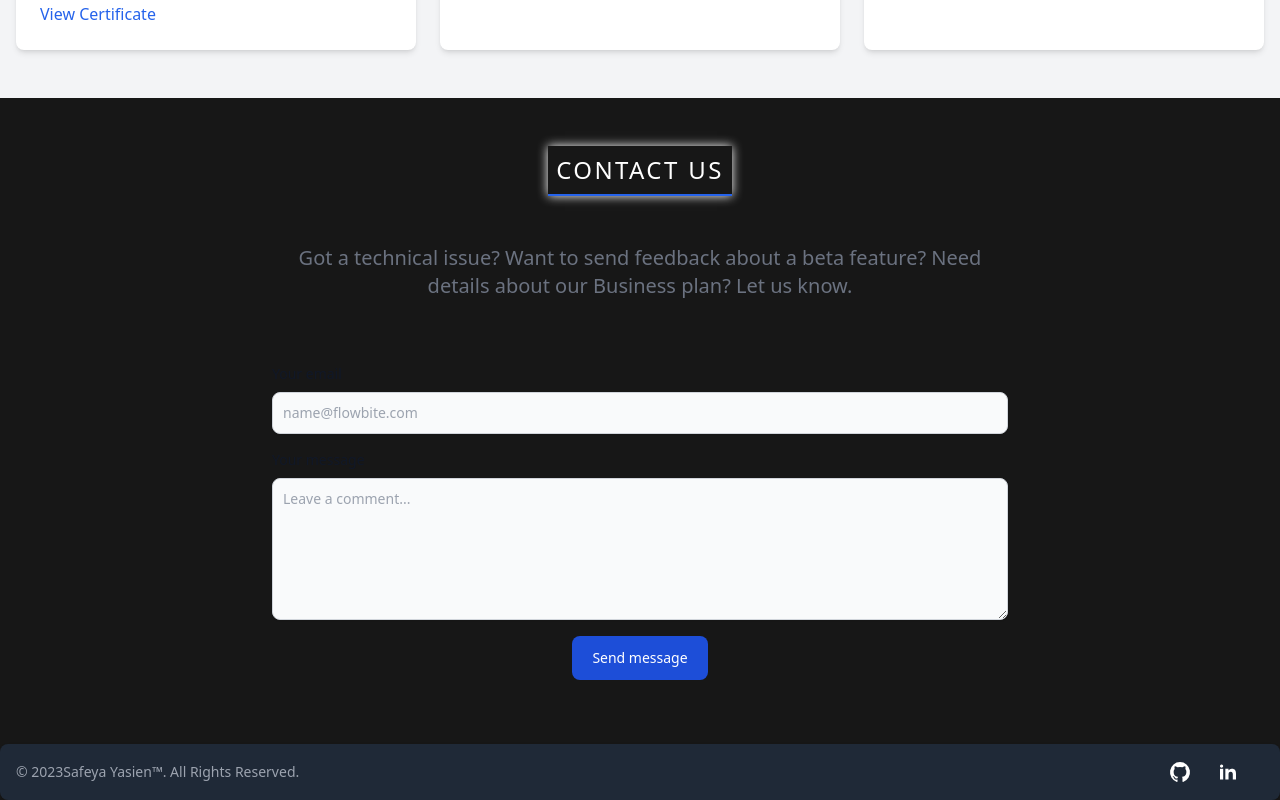
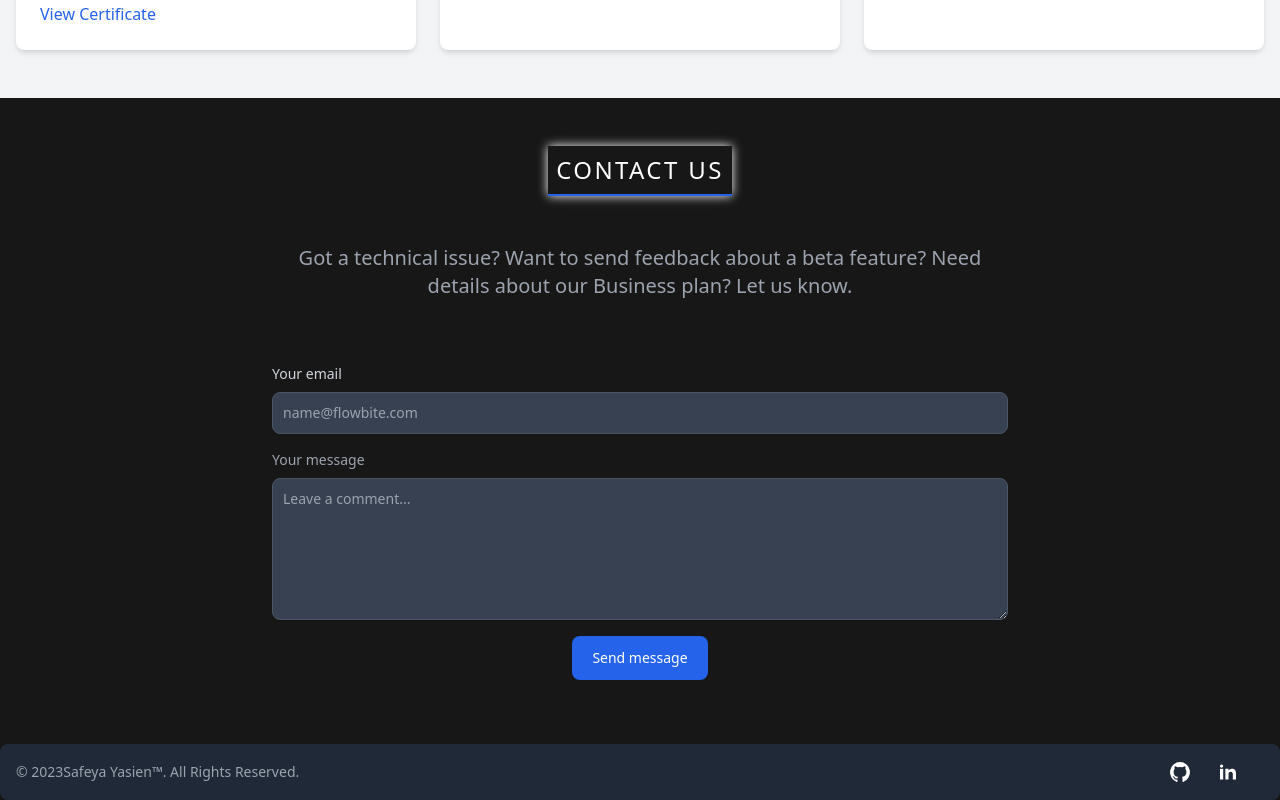
Before and after one commit to Safeya-Yasien/portfolio, a Next.js app: page / in a window 1280 px wide. Shown: the part 2943-3743 px from the top of the page. Built offline with nearby package versions, Linux system fonts and the light colour scheme.

Commit message:
update contact us styles

```diff
--- a/src/app/components/portfolio/ContactSection.tsx
+++ b/src/app/components/portfolio/ContactSection.tsx
@@ -35,7 +35,7 @@ const ContactSection = () => {
       <div className="container">
         <div className="px-4 mx-auto max-w-screen-md">
           <CustomTitle title={" Contact Us"} />
-          <p className="mb-8 lg:mb-16 font-light text-center text-gray-500  sm:text-xl">
+          <p className="mb-8 lg:mb-16 font-light text-center  text-gray-400 sm:text-xl">
             Got a technical issue? Want to send feedback about a beta feature?
             Need details about our Business plan? Let us know.
           </p>
@@ -43,7 +43,7 @@ const ContactSection = () => {
             <div>
               <label
                 htmlFor="email"
-                className="block mb-2 text-sm font-medium text-gray-900 "
+                className="block mb-2 text-sm font-medium  text-gray-300"
               >
                 Your email
               </label>
@@ -51,7 +51,7 @@ const ContactSection = () => {
                 type="email"
                 id="email"
                 name="email"
-                className=" focus-visible:outline-none shadow-sm bg-gray-50 border border-gray-300 text-gray-900 text-sm rounded-lg   block w-full p-2.5 "
+                className=" focus-visible:outline-none shadow-sm  border  text-sm rounded-lg   block w-full p-2.5 bg-gray-700 border-gray-600 placeholder-gray-400 text-white   shadow-sm-light"
                 placeholder="name@flowbite.com"
                 required
               />
@@ -59,7 +59,7 @@ const ContactSection = () => {
             <div className="sm:col-span-2">
               <label
                 htmlFor="message"
-                className=" block mb-2 text-sm font-medium text-gray-900 "
+                className=" block mb-2 text-sm font-medium  text-gray-400"
               >
                 Your message
               </label>
@@ -67,14 +67,14 @@ const ContactSection = () => {
                 id="message"
                 rows={6}
                 name="message"
-                className="focus-visible:outline-none  block p-2.5 w-full text-sm text-gray-900 bg-gray-50 rounded-lg shadow-sm border border-gray-300    "
+                className="focus-visible:outline-none  block p-2.5 w-full text-sm   rounded-lg shadow-sm border    bg-gray-700 border-gray-600 placeholder-gray-400 text-white "
                 placeholder="Leave a comment..."
                 required
               />
             </div>
             <button
               type="submit"
-              className="py-3 px-5 text-sm font-medium text-center text-white bg-blue-700 rounded-lg hover:bg-blue-800    sm:w-fit block mx-auto"
+              className="py-3 px-5 text-sm font-medium text-center text-white  rounded-lg   bg-blue-600 hover:bg-blue-700 focus:ring-blue-800 sm:w-fit block mx-auto"
             >
               Send message
             </button>
```
